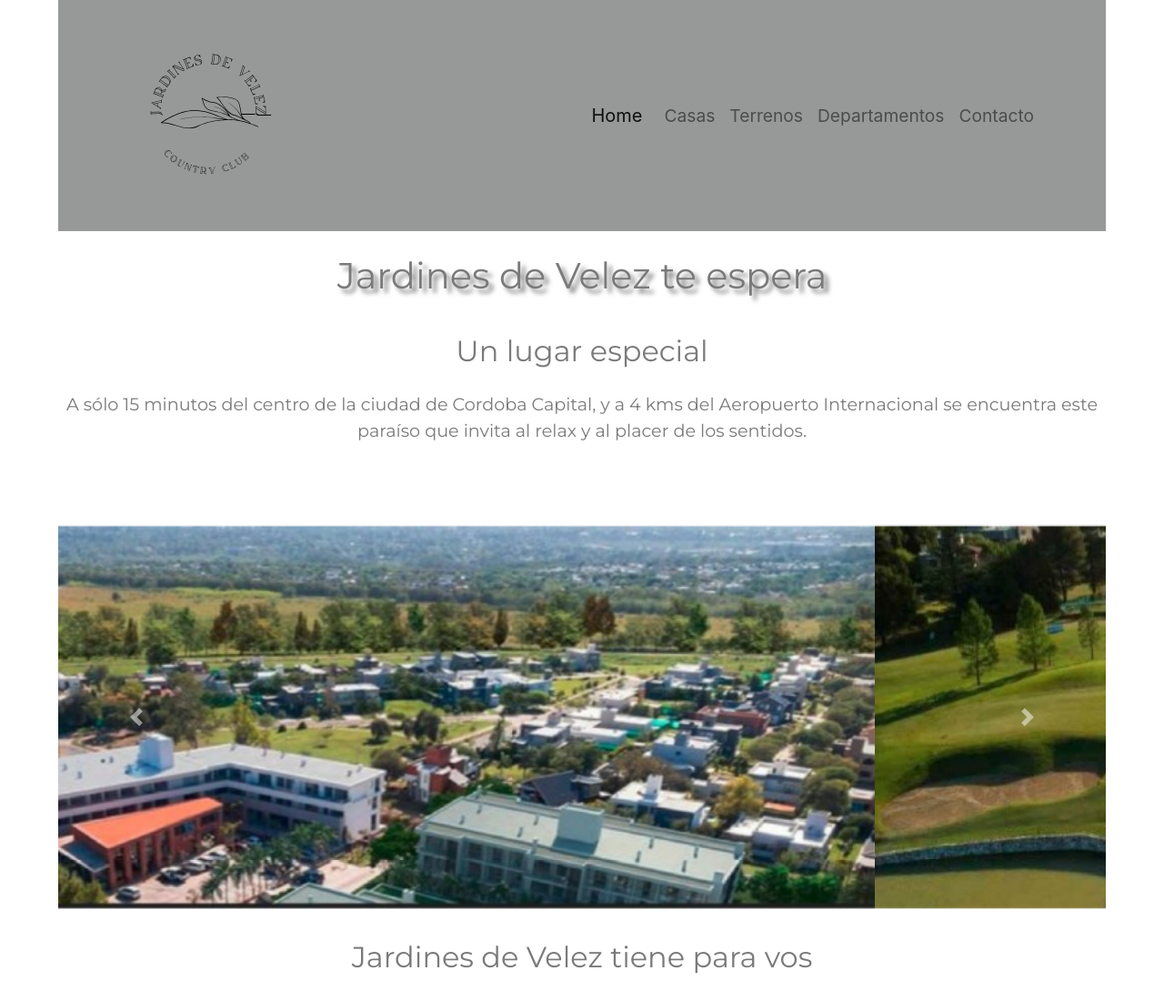
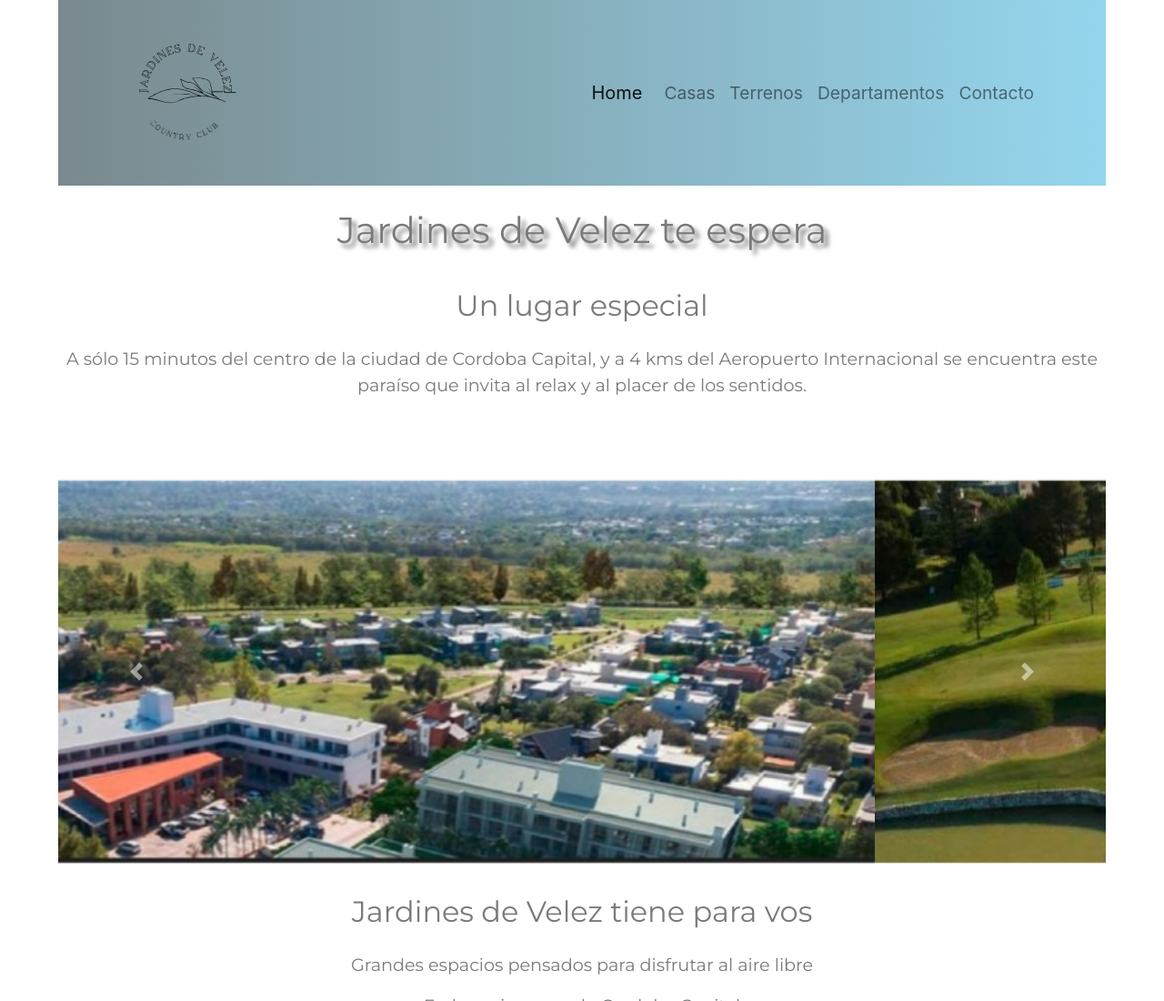
Before and after one commit to Tavo1192/Trabajo-final-Gustavo-Castro-Jardines-de-Velez, a website: page index.html in a window 1280 px wide. Shown: the top 1100 px of the page at 91% size. Drawn offline with nearby package versions, Linux system fonts and the light colour scheme.

Commit message:
degrade en navBar

```diff
--- a/package.json
+++ b/package.json
@@ -5,7 +5,7 @@
   "main": "index.js",
   "scripts": {
     "test": "echo \"Error: no test specified\" && exit 1",
-    "build-css": "node-sass --include-path scss scss/style.scss css/style.css",
+    "build-css": "node-sass --include-path scss sass/style.scss css/style.css",
     "watch-css": "nodemon -e scss -x \"npm     run build-css\""
   },
   "repository": {
--- a/sass/_navBar.scss
+++ b/sass/_navBar.scss
@@ -7,9 +7,12 @@
     justify-content: space-between;
     align-items: center;
     text-decoration: none;
-    background-color:$secondColor;
+    background: rgb(122,138,142);
+    background: linear-gradient(90deg, rgba(122,138,142,1) 1%, rgba(149,214,238,1) 100%);
     font-size: $sub2Md;
     .logo   {
-        width: 250px;
+        width: 200px;
+
+
     }
 }
```
Also changed, not shown: sass/style.css, 1 other file.
